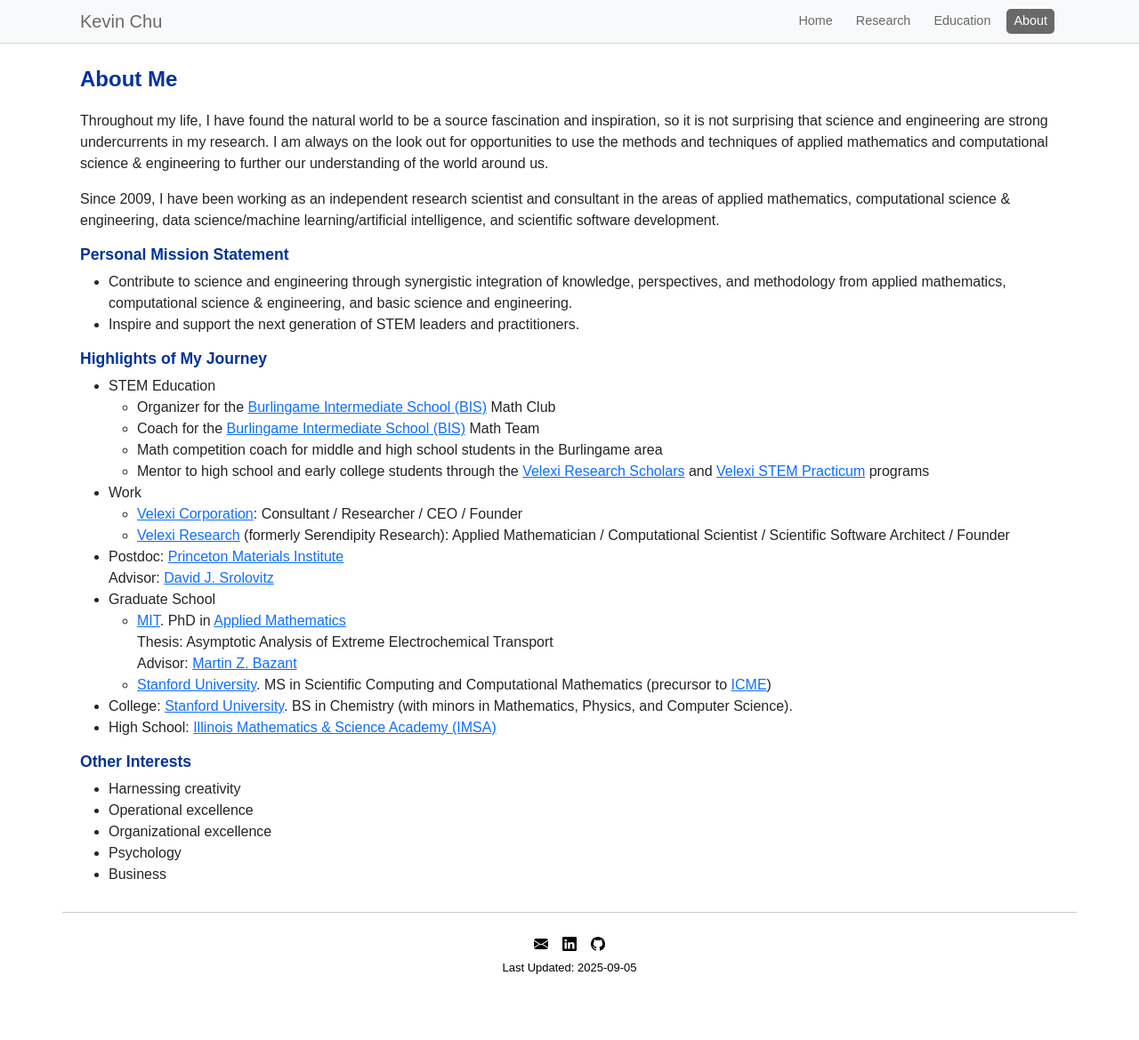
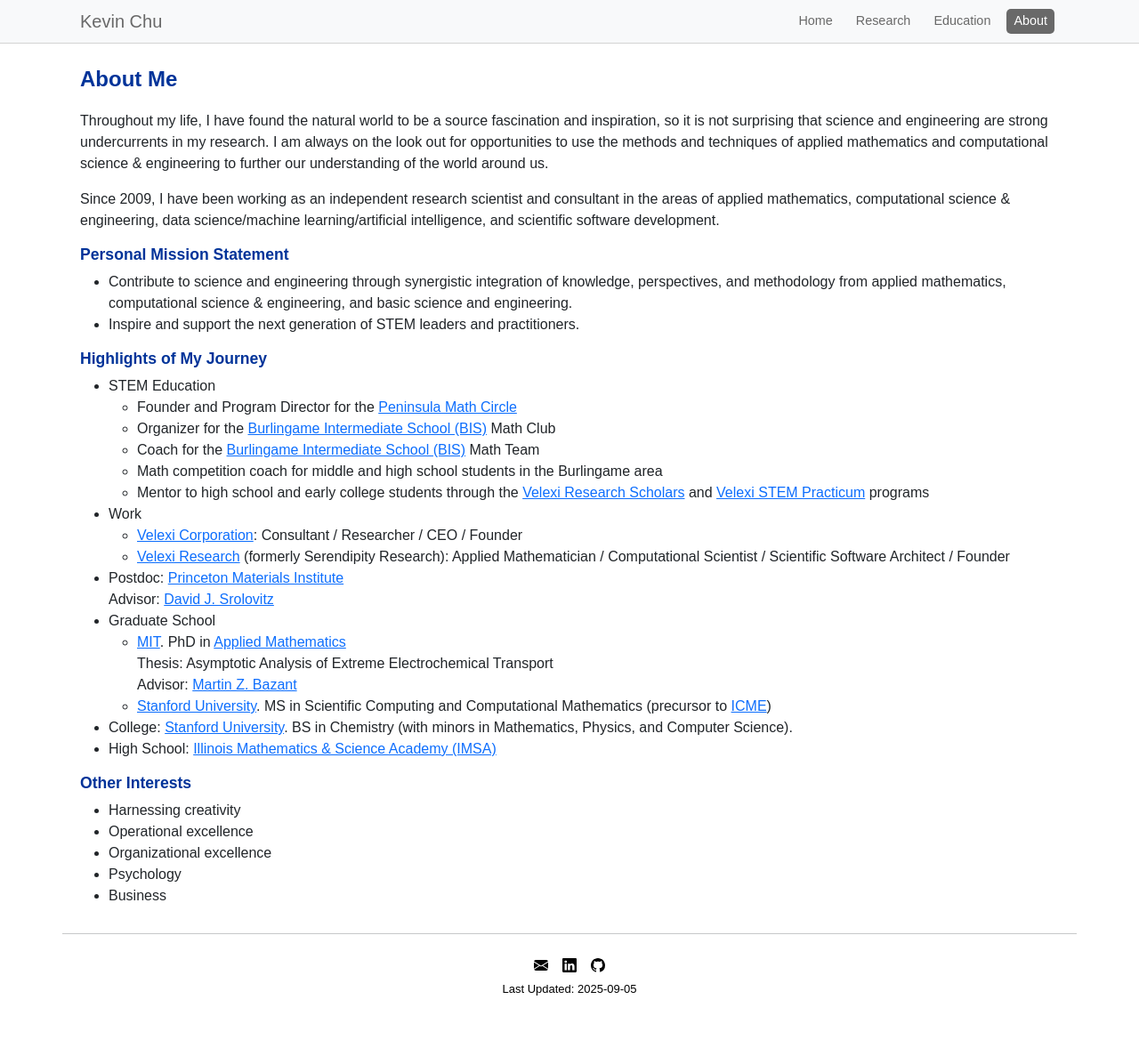
Before and after one commit to ktchu/ktchu.github.io, a Jekyll site: the page built from about.html, in a window 1280 px wide. Shown: the whole page at 89% size. Built offline with Jekyll 4.4.1, drawn with Linux system fonts in a browser that asks for light colours; before the commit the page ends 1145 px from its top, so only the background shows below that.

Commit message:
Add Peninsula Math Circle to About page

```diff
--- a/about.html
+++ b/about.html
@@ -37,6 +37,11 @@ permalink: /about/
     <li>
       STEM Education
       <ul>
+        <li>
+          Founder and Program Director for the
+          <a href="https://www.velexi.com/outreach/peninsula-math-circle/">Peninsula Math
+        Circle</a>
+        </li>
         <li>
           Organizer for the
           <a href="https://bis.burlingameschools.org/">Burlingame Intermediate School
```
